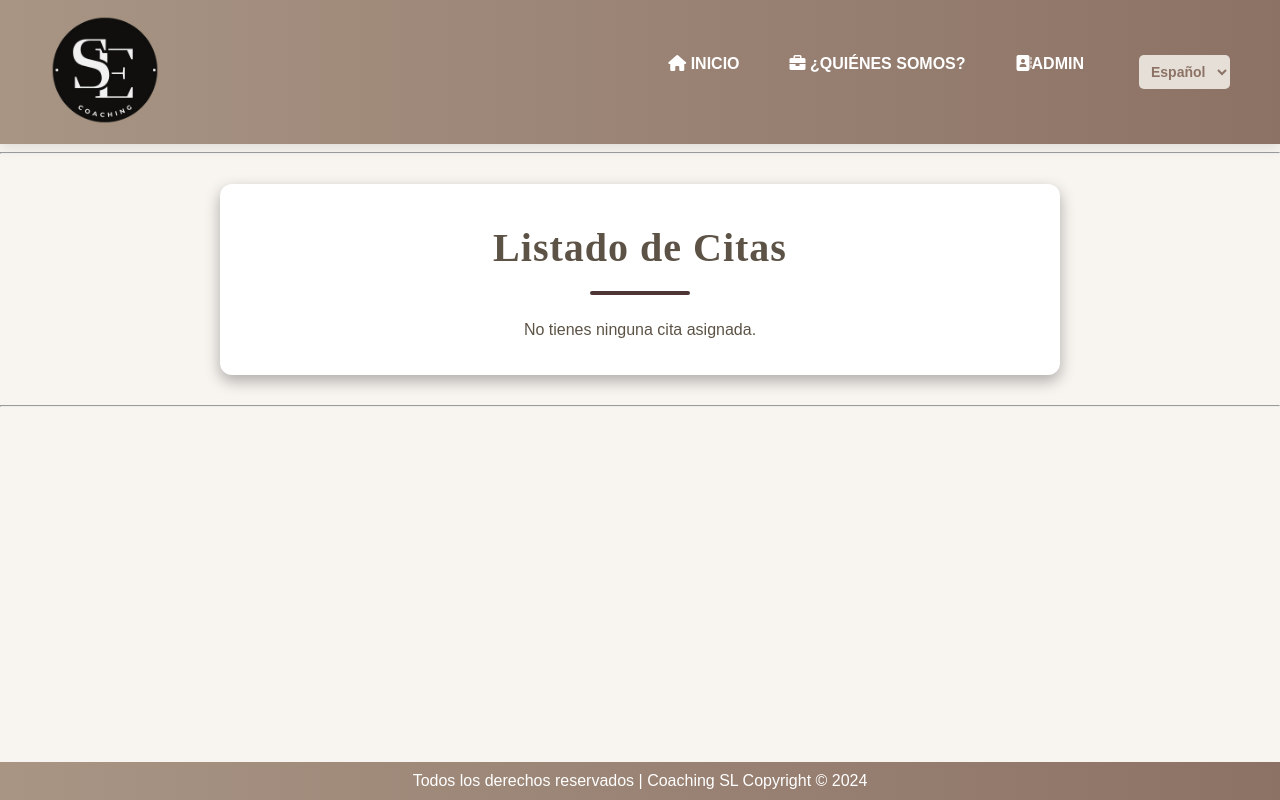
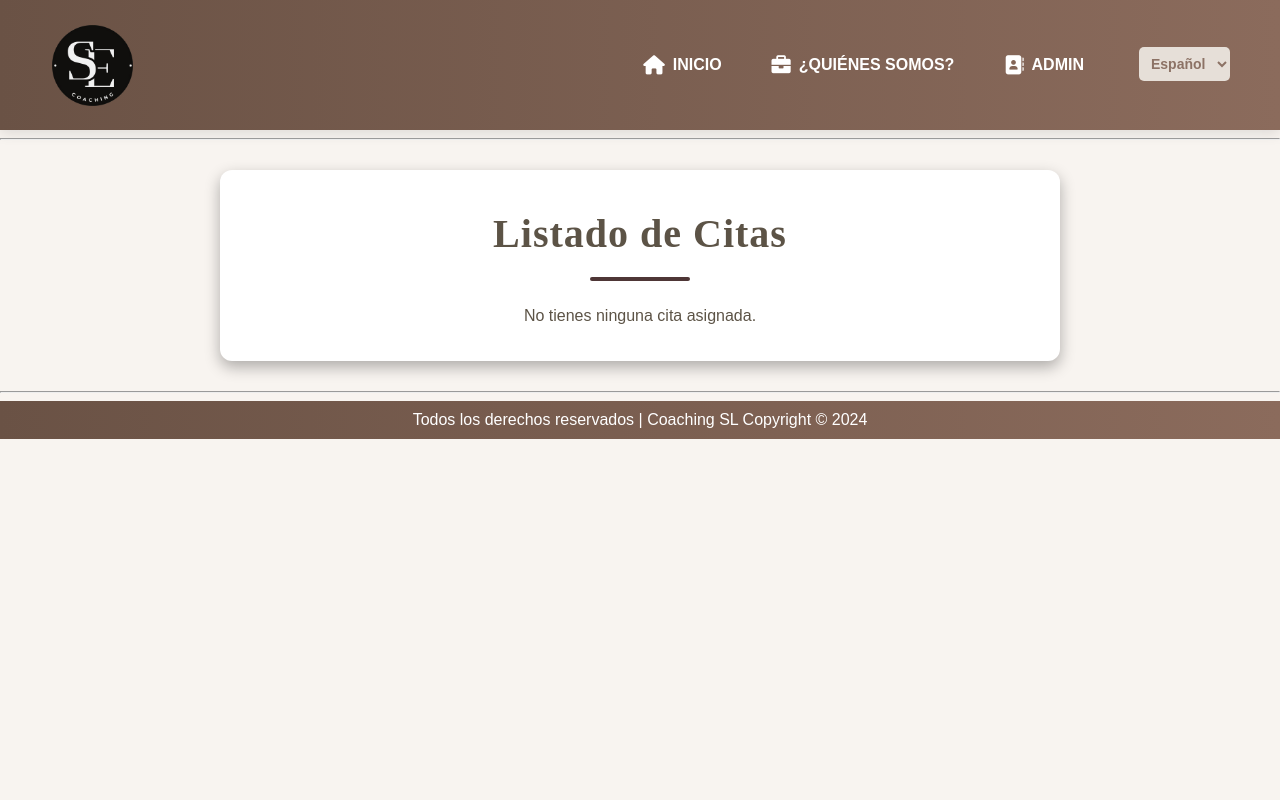
Before and after one commit to ElenaaDalmau/Entrega, a PHP site: page /php/MisCitasEspe.php in a window 1280 px wide. Run offline with PHP 8.4, Linux system fonts and the light colour scheme; the visitor is signed in with stand-in values (Sample User, id 1); data that the repository does not hold is empty.

Commit message:
Update MisCitasEspe.css

```diff
--- a/css/MisCitasEspe.css
+++ b/css/MisCitasEspe.css
@@ -8,20 +8,29 @@ body {
 
 /*CABECERA - header*/
 #header {
-    background: linear-gradient(to right, #a89584, #8c7265);
+    background: linear-gradient(to right, #6a5245, rgb(139, 107, 92));
     color: white;
-    display: flex;
-    justify-content: space-between;
-    align-items: center;
+    display: flex; /* Usamos Flexbox para centrar los elementos */
+    justify-content: space-between; /* Mantiene elementos separados en los extremos */
+    align-items: center; /* Centra verticalmente los elementos */
     padding: 15px 50px;
     box-shadow: 0 4px 12px rgba(0, 0, 0, 0.1);
     font-family: "Poppins", sans-serif;
     text-transform: uppercase;
+    height: 100px;
 }
 
-#header .logo img { /*Logo Imagen*/
-    max-width: 110px;
+#header .logo {
+    display: flex; /* Activamos Flexbox */
+    justify-content: center; /* Centra horizontalmente el logo */
+    align-items: center; /* Centra verticalmente el logo */
 }
+
+#header .logo img {
+    max-width: 85px; /* Mantiene el tamaño máximo del logo */
+  /*   height: auto; Asegura que la proporción del logo sea correcta */
+}
+
 
 #header nav ul {
     list-style: none;
@@ -29,7 +38,11 @@ body {
     gap: 20px;
 }
 
+/* Ajusta el espaciado entre el icono y el texto */
 #header nav ul li a {
+    display: flex; /* Cambia el comportamiento a flexbox */
+    align-items: center; /* Alinea verticalmente el texto e icono */
+    gap: 8px; /* Agrega un espacio entre el icono y el texto */
     text-decoration: none;
     color: white;
     font-weight: bold;
@@ -37,6 +50,12 @@ body {
     border-radius: 5px;
     transition: background 0.3s ease, transform 0.2s ease;
 }
+
+/* Iconos más pequeños si es necesario */
+#header nav ul li a i {
+    font-size: 1.2rem; /* Ajusta el tamaño de los iconos */
+}
+
 
 #header nav ul li a:hover {
     background: #e6dfd8;
@@ -53,6 +72,25 @@ body {
     background: #e6dfd8;
     color: #8c7265;
     font-weight: bold;
+}
+
+
+/* RESPONSIVE */
+@media (max-width: 768px) {
+    form {
+        grid-template-columns: 1fr;
+    }
+
+    #header {
+        flex-direction: column;
+        gap: 15px;
+    }
+
+    #header nav ul {
+        flex-direction: column;
+        gap: 10px;
+    }
+
 }
 
 
@@ -197,24 +235,6 @@ body {
 
 
 
-/*PIE DE PAGINA*/
-footer {
-    position: fixed;
-    bottom: 0;
-    left: 0;
-    width: 100%;
-    background: linear-gradient(to right, #a89584, #8c7265);
-    color: white;
-    text-align: center;
-    padding: 10px 0;
-}
-
-footer p {
-    margin: 10px 0;
-}
-
-
-
 @media (max-width: 768px) {
     .listado-citas {
         width: 90%;
@@ -247,3 +267,12 @@ footer p {
     transform: scale(1.2);
     color: #b34545;
 }
+/*PIE DE PAGINA*/
+/* Footer permanece al final */
+footer {
+    background: linear-gradient(to right, #6a5245, rgb(139, 107, 92));
+    color: white;
+    text-align: center;
+    padding: 10px 0;
+    width: 100%;
+}
```
